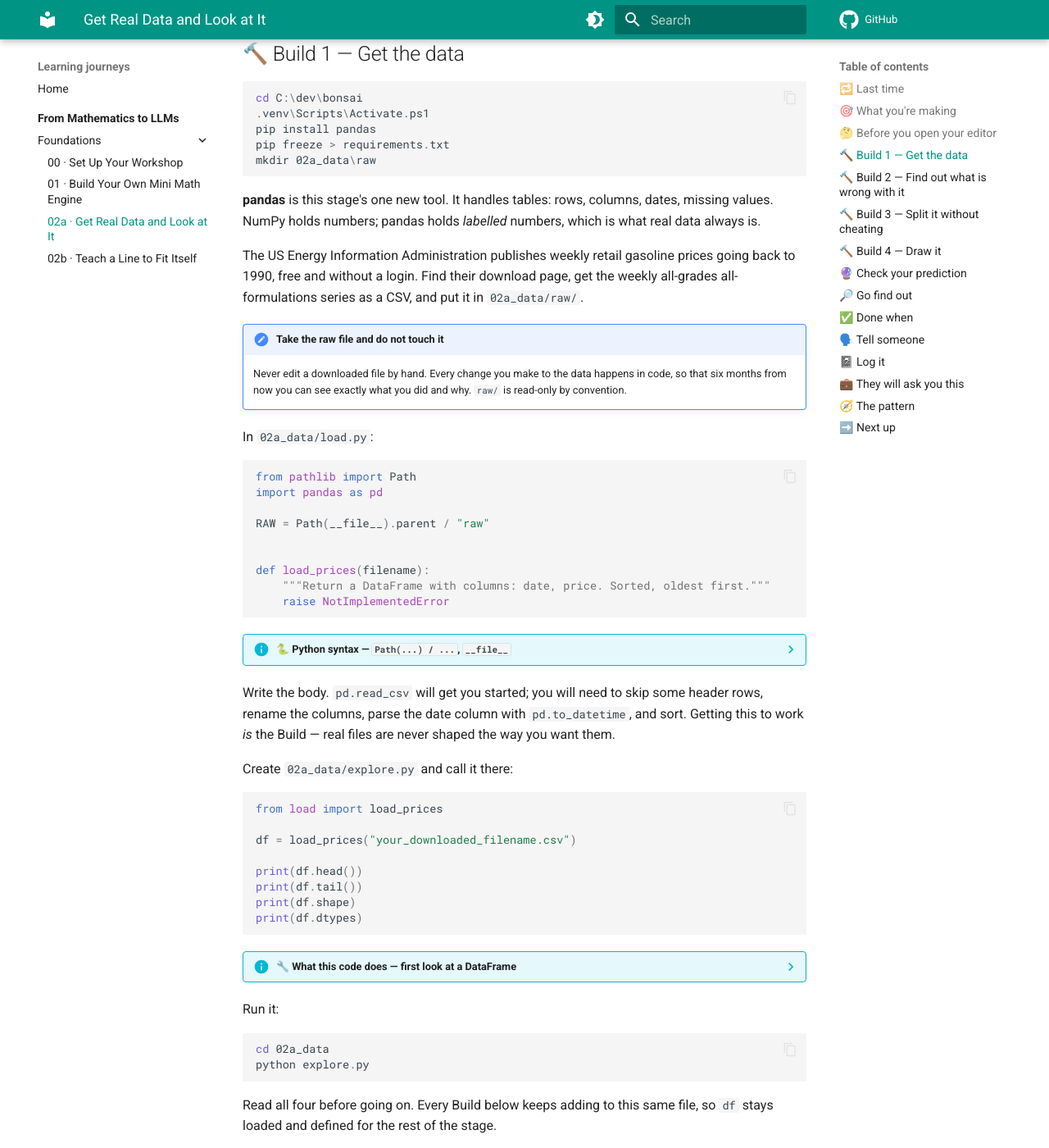
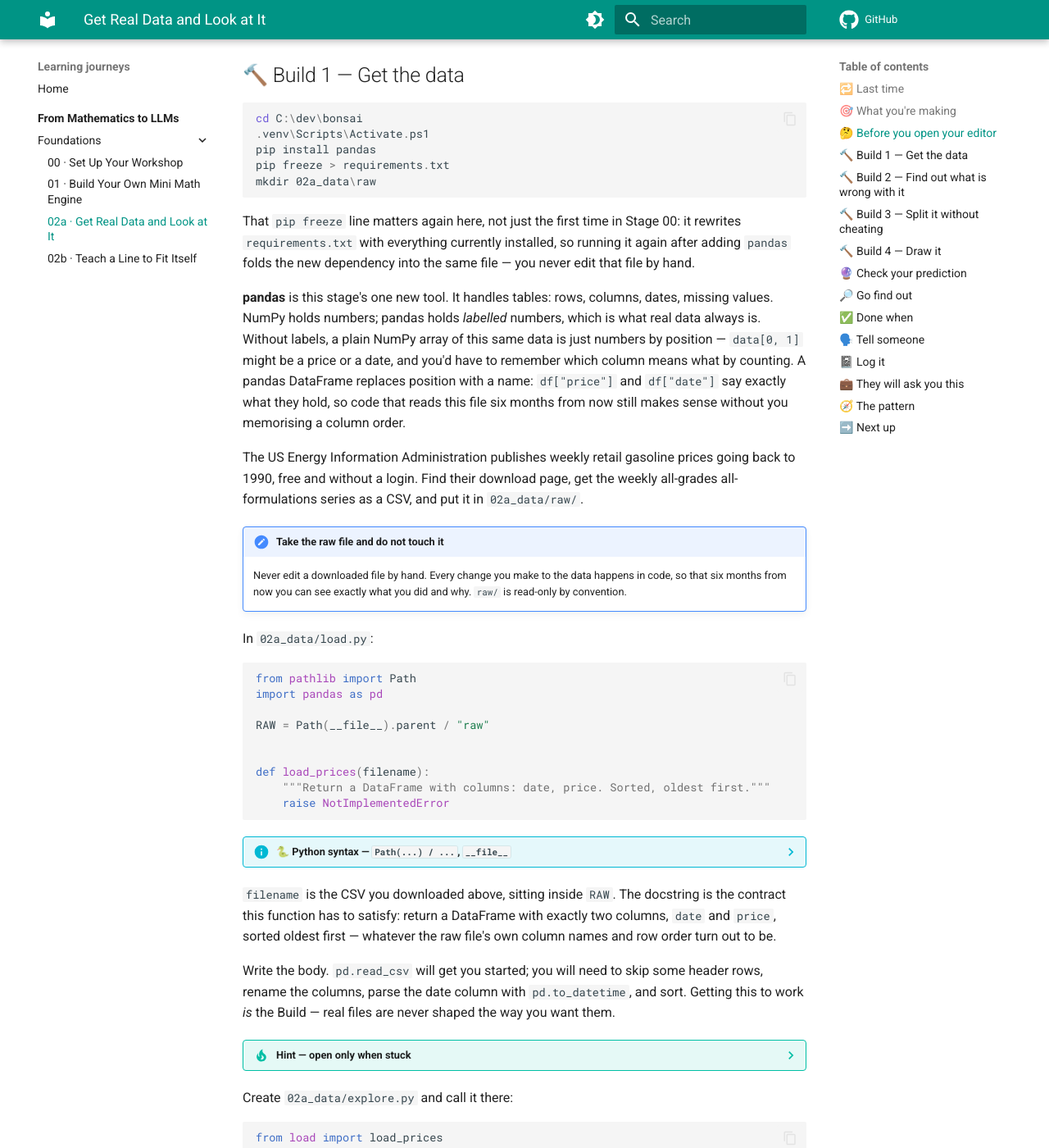
Before and after one commit to SK-Service/journey-to-ai, an MkDocs documentation site: the page built from docs/bonsai-llm/stage-02a-data.md, in a window 1280 px wide and 1400 px high, scrolled down 989 px. Shown: the whole window at 82% size. Built offline with MkDocs 1.6.1 and Material for MkDocs 9.7.7, drawn with Linux system fonts in a browser that asks for light colours; comment, search, counter and statistics services are not loaded; some of the changed text lies outside the part shown.

Commit message:
Add code explainers to Stage 02a; make leakage/pandas concrete; fix hint gaps

````diff
--- a/docs/bonsai-llm/stage-02a-data.md
+++ b/docs/bonsai-llm/stage-02a-data.md
@@ -45,8 +45,9 @@ algorithm.
    week's price? Write it down. You will need it later, and it is a tougher
    opponent than it looks.
 
-Question 2 has a name — **leakage** — and it is the single most common way a
-result turns out to be worthless.
+Question 2 has a name — **leakage** — letting information your model would
+not actually have at prediction time slip into training anyway. It is the
+single most common way a result turns out to be worthless.
 
 ---
 
@@ -60,9 +61,19 @@ pip freeze > requirements.txt
 mkdir 02a_data\raw
 ```
 
+That `pip freeze` line matters again here, not just the first time in Stage
+00: it rewrites `requirements.txt` with everything currently installed, so
+running it again after adding `pandas` folds the new dependency into the
+same file — you never edit that file by hand.
+
 **pandas** is this stage's one new tool. It handles tables: rows, columns, dates,
 missing values. NumPy holds numbers; pandas holds *labelled* numbers, which is
-what real data always is.
+what real data always is. Without labels, a plain NumPy array of this same
+data is just numbers by position — `data[0, 1]` might be a price or a date,
+and you'd have to remember which column means what by counting. A pandas
+DataFrame replaces position with a name: `df["price"]` and `df["date"]` say
+exactly what they hold, so code that reads this file six months from now
+still makes sense without you memorising a column order.
 
 The US Energy Information Administration publishes weekly retail gasoline prices
 going back to 1990, free and without a login. Find their download page, get the
@@ -97,10 +108,26 @@ def load_prices(filename):
     "the `raw` folder next to this script," wherever this project ends up on
     disk.
 
+`filename` is the CSV you downloaded above, sitting inside `RAW`. The
+docstring is the contract this function has to satisfy: return a
+DataFrame with exactly two columns, `date` and `price`, sorted oldest
+first — whatever the raw file's own column names and row order turn out
+to be.
+
 Write the body. `pd.read_csv` will get you started; you will need to skip some
 header rows, rename the columns, parse the date column with
 `pd.to_datetime`, and sort. Getting this to work *is* the Build — real files
 are never shaped the way you want them.
+
+??? tip "Hint — open only when stuck"
+    `pd.read_csv(RAW / filename, skiprows=4, names=["date", "price"])`
+    skips the file's header rows and names the two columns yourself,
+    rather than trusting whatever the raw file's own header row says.
+    `df["date"] = pd.to_datetime(df["date"])` turns the date column from
+    text into a real date, which every later Build depends on. Return
+    `df.sort_values("date")`, sorted oldest first. (What to do about
+    missing or duplicated rows is Build 2's decision, not this one —
+    leave that for when you've actually seen what's wrong.)
 
 Create `02a_data/explore.py` and call it there:
 
@@ -221,7 +248,8 @@ def time_split(df, train_fraction=0.8):
     Then `cut = int(len(df) * train_fraction)` gives you a row count, and
     `df.iloc[:cut]` / `df.iloc[cut:]` split by position: the first `cut`
     rows, then everything after. `.iloc` is pandas' way of saying "by
-    position," as opposed to selecting by a column's actual values.
+    position," as opposed to selecting by a column's actual values. Return
+    both as a pair: `return df.iloc[:cut], df.iloc[cut:]`.
 
 Write it, then call it in `02a_data/explore.py` (update the import to
 `from load import load_prices, time_split`):
@@ -231,6 +259,16 @@ train, val = time_split(df)
 print(len(train), len(val))
 print(train["date"].max(), val["date"].min())
 ```
+
+??? info "🔧 What this code does — checking the split"
+    `train, val = time_split(df)` unpacks the two DataFrames your function
+    returns into two names at once — the same pattern as the `for name,
+    thing in [...]` unpacking from Stage 01, just returning two values
+    instead of looping over a list of them. `len(train)`/`len(val)` should
+    add up to `len(df)`. `train["date"].max()` and `val["date"].min()`
+    print the boundary date on each side of the split — the first should
+    land before the second, since `train` is everything *before* `val` in
+    time.
 
 Now prove it — as its own file. It won't see what `explore.py` loaded, so it
 needs its own `df`. Create `02a_data/test_load.py`:
@@ -362,9 +397,14 @@ Go back to the four questions from before you opened your editor.
 predicting. Build 3's `test_split_is_chronological` is that answer, enforced
 as code rather than left as an intention.
 
-**Q2 — what a random shuffle would let the model see.** The future. Build 3's
-whole reason for existing is to make that impossible by construction, not by
-discipline you have to remember to apply every time.
+**Q2 — what a random shuffle would let the model see.** The future,
+concretely: shuffle the rows and take a random 80% for training, and some
+of those training rows land on dates *after* some of your validation
+weeks. The model gets tuned partly on what prices did in weeks that come
+later than the ones it's scored against — exactly backwards from the real
+task of predicting a week you haven't seen yet. Build 3's whole reason for
+existing is to make that impossible by construction, not by discipline you
+have to remember to apply every time.
 
 **Q3 — the missing week.** You picked one of drop, forward-fill, or
 interpolate in Build 2, and wrote down why. There is no single correct choice
````
Also changed, not shown: other parts of docs/bonsai-llm/stage-02a-data.md (+0 -3 lines).
